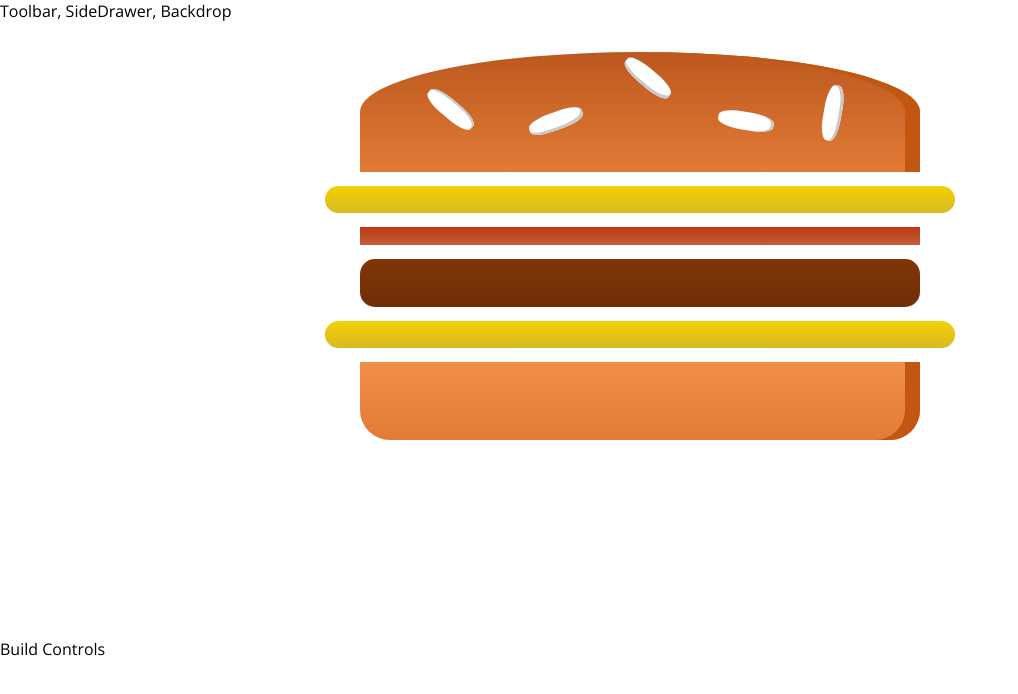
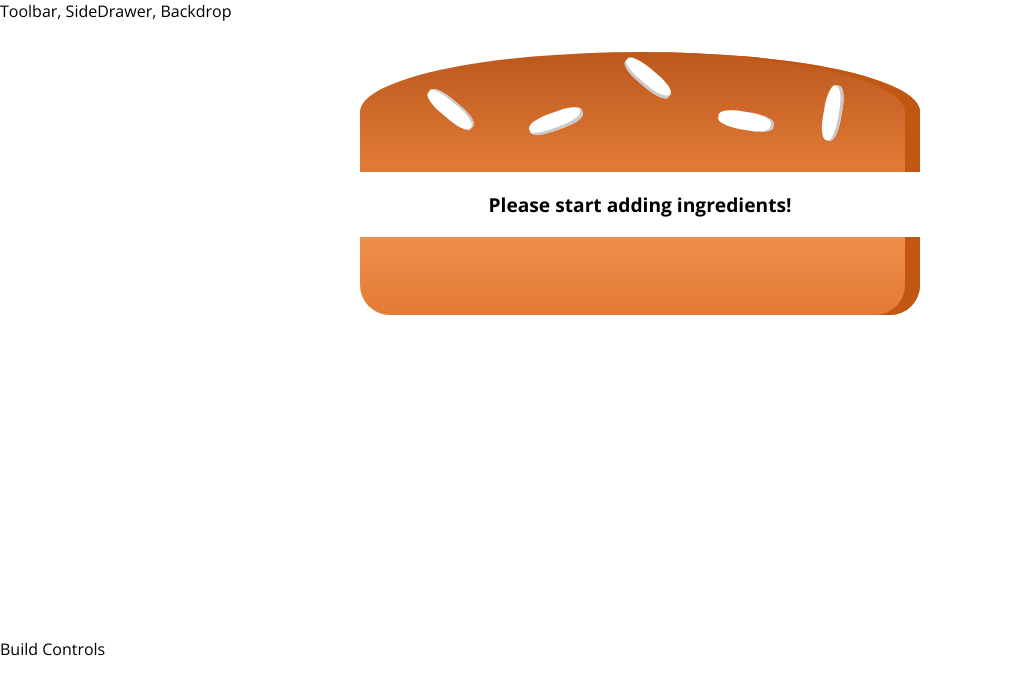
Before and after one commit to Tomekzako/The-Burger-Builder, a React app: page / in a window 1280 px wide. Shown: the top 694 px of the page, without its empty margins (0-1018 px from the left). Built offline with nearby package versions, Linux system fonts and the light colour scheme.

Commit message:
Calculating the Ingredient Sum Dynamically

```diff
--- a/src/components/Burger/Burger.js
+++ b/src/components/Burger/Burger.js
@@ -3,13 +3,25 @@ import classes from './Burger.css';
 import BurgerIngredient from './BurgerIngredients/BurgerIngredients';
 
 const burger = (props) => {
+
+    let transformedIngredients = Object.keys(props.ingredients)
+        .map(ing => {
+            return [...Array(props.ingredients[ing])].map ((_, i) => {
+                return <BurgerIngredient key={ing + i} type ={ing} />
+            });
+        })
+        .reduce((arr, el) => {
+            return arr.concat(el)
+        }, []);
+
+        if(transformedIngredients.length === 0) {
+            transformedIngredients = <p>Please start adding ingredients!</p>
+        }
+
     return (
         <div className={classes.Burger}>
             <BurgerIngredient type="bread-top" />
-            <BurgerIngredient type="cheese" />
-            <BurgerIngredient type="bacon" />
-            <BurgerIngredient type="meat" />
-            <BurgerIngredient type="cheese" />
+            {transformedIngredients}
             <BurgerIngredient type="bread-bottom" />
         </div>
     );
--- a/src/containers/BurgerBuilder/BurgerBuilder.js
+++ b/src/containers/BurgerBuilder/BurgerBuilder.js
@@ -3,10 +3,19 @@ import Aux from '../../hoc/Auxiliary';
 import Burger from '../../components/Burger/Burger';
 
 class BurgerBuilder extends Component {
+    state = {
+        ingredients: {
+            salad: 0,
+            bacon: 0,
+            cheese: 0,
+            meat: 0
+        }
+    }
+
     render () {
         return (
             <Aux>
-                <Burger />
+                <Burger ingredients={this.state.ingredients}/>
                 <div>Build Controls</div>
             </Aux>
         );
```
